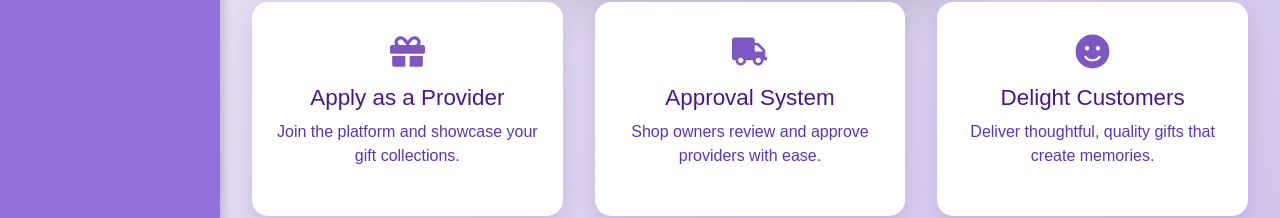
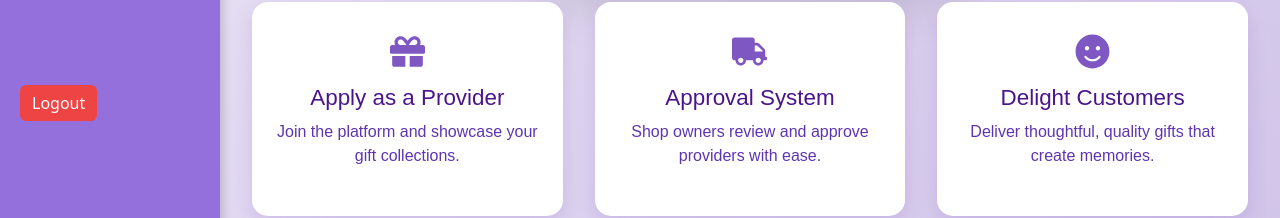
Before and after one commit to rsrivaishnavi/Giftportalfrontend, a React (Create React App) app: page / in a window 1280 px wide. Shown: the part 549-767 px from the top of the page. Built offline with nearby package versions, Linux system fonts and the light colour scheme; no server answers.

Commit message:
Update Sidebar.js

```diff
--- a/src/components/Sidebar.js
+++ b/src/components/Sidebar.js
@@ -33,7 +33,7 @@ function Sidebar() {
         <li><Link to="/getAllGifts">Gifts</Link></li>
       </ul>
         <div style={{marginTop:"200%"}} >
-        {token && <button className="logout"  onClick={handleLogout}>Logout</button>}
+        <button className="logout"  onClick={handleLogout}>Logout</button>
         </div>
     </div>
   );
```
